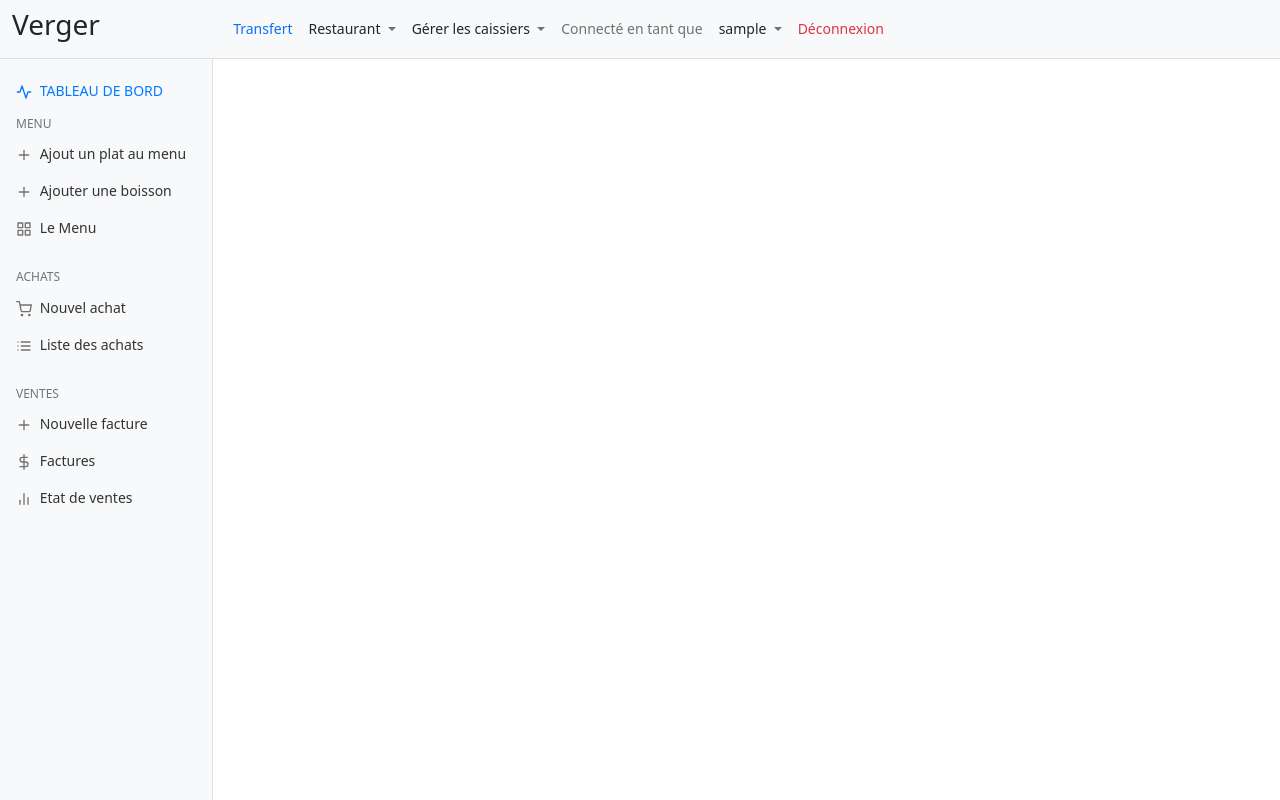
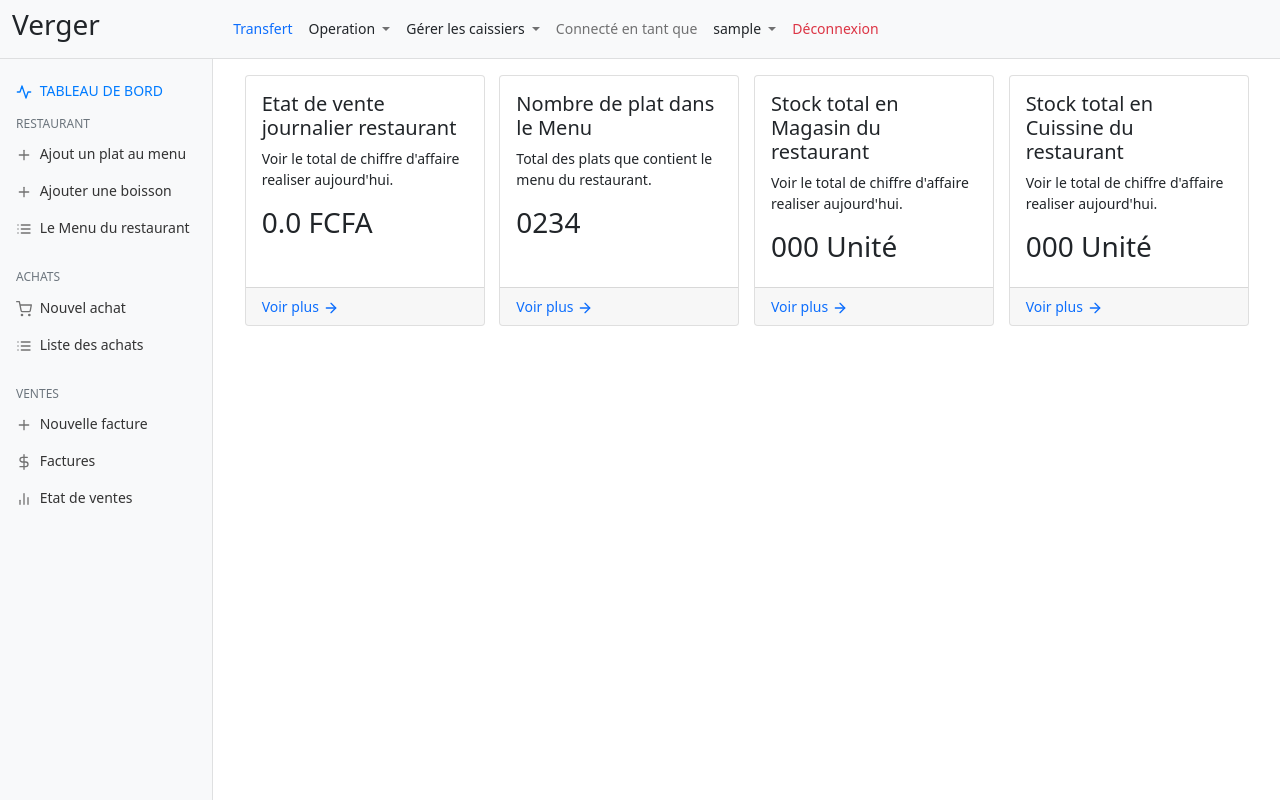
Before and after one commit to mono57/verger.stock-mgmt, a Django app: page /backoffice/ in a window 1280 px wide. Run offline with Django 3.2, Linux system fonts and the light colour scheme; the visitor is signed in with stand-in values (Sample User, id 1); some libraries are stand-ins or nearby versions.

Commit message:
add some design and state sale pages

```diff
--- a/backoffice/urls.py
+++ b/backoffice/urls.py
@@ -2,7 +2,7 @@ from django.urls import path
 from backoffice.views import (
     BuyingCreateView, BuyingEntryCreateView, DishCreateView, ProductCreateView,
     DashboardTemplateView, ProductListView,
-    RoomCreateView, RoomListView, RoomUpdateView, UserActivateDeactivateView, UserCreateView, UserListView)
+    RoomCreateView, RoomListView, RoomUpdateView, UserActivateDeactivateView, UserCreateView, UserListView, state_sale)
 
 app_name = 'backoffice'
 
@@ -25,4 +25,5 @@ urlpatterns = [
         'buying/<int:buying_pk>/product/add/',
         BuyingEntryCreateView.as_view(),
         name='buying-product-add'),
+    path('state-sale', state_sale, name='state_sale'),
 ]
--- a/backoffice/views.py
+++ b/backoffice/views.py
@@ -174,3 +174,7 @@ class UserActivateDeactivateView(LoginRequiredMixin, View):
 
         self.get_success_message(name=user, action=action)
         return redirect('backoffice:user-list')
+
+def state_sale(request):
+
+    return render(request,'backoffice/state_sale.html')
--- a/templates/base/header.html
+++ b/templates/base/header.html
@@ -26,13 +26,14 @@
           <a class="nav-link dropdown-toggle" href="#" id="navbarDropdown" role="button" data-bs-toggle="dropdown"
             aria-expanded="false">
             <span class="text-dark">
-              Restaurant</span>
+              Operation</span>
           </a>
           <ul class="dropdown-menu" aria-labelledby="navbarDropdown">
             {% if is_superuser %}
             <li><a class="dropdown-item" href="{{room_add_url}}">Ajouter une salle de vente</a></li>
             <li><a class="dropdown-item" href="{{product_add_url}}">Ajouter un produit</a></li>
             {% endif %}
+            <li><a class="dropdown-item" href="">Etat de stock</a></li>
             <li><a class="dropdown-item" href="{{product_list_url}}">Tous le produits</a></li>
             <li><a class="dropdown-item" href="{{room_list_url}}">Les salles de ventes</a></li>
 
--- a/templates/base/sidebar.html
+++ b/templates/base/sidebar.html
@@ -20,7 +20,7 @@
 
          </ul>
          <h6 class="sidebar-heading d-flex justify-content-between align-items-center px-3 mb-1 text-muted">
-             <span>Menu</span>
+             <span>Restaurant</span>
          </h6>
          <ul class="nav flex-column">
              <li class="nav-item">
@@ -39,8 +39,8 @@
              </li>
              <li class="nav-item">
                  <a class="nav-link" href="#">
-                     <span data-feather="grid"></span>
-                     Le Menu
+                     <span data-feather="list"></span>
+                     Le Menu du restaurant
                  </a>
              </li>
 
@@ -87,7 +87,7 @@
              </li>
 
              <li class="nav-item">
-                 <a class="nav-link" href="#">
+                 <a class="nav-link" href="{% url 'backoffice:state_sale' %}">
                      <span data-feather="bar-chart-2"></span>
                      Etat de ventes
                  </a>
--- a/templates/index.html
+++ b/templates/index.html
@@ -1,5 +1,70 @@
 {% extends "base.html" %}
 
 {% block content %}
-
+<div class="d-flex justify-content-around">
+    <div class="card" style="width: 15rem;">
+        <div class="card-body">
+            <h5 class="card-title">
+                Etat de vente journalier restaurant
+            </h5>
+            <p class="card-text">
+                Voir le total de chiffre d'affaire realiser aujourd'hui.
+            </p>
+            <h3>
+                0.0 FCFA
+            </h3>
+        </div>
+        <div class="card-footer text-muted text-right ">
+            <a href="#" class="card-link text-decoration-none">Voir plus <span data-feather="arrow-right"></span></a>
+        </div>
+    </div>
+    <div class="card" style="width: 15rem;">
+        <div class="card-body">
+            <h5 class="card-title">
+                Nombre de plat dans le Menu
+            </h5>
+            <p class="card-text">
+               Total des plats que contient le menu du restaurant.
+            </p>
+            <h3>
+                0234
+            </h3>
+        </div>
+        <div class="card-footer text-muted text-right ">
+            <a href="#" class="card-link text-decoration-none">Voir plus <span data-feather="arrow-right"></span></a>
+        </div>
+    </div>
+    <div class="card" style="width: 15rem;">
+        <div class="card-body">
+            <h5 class="card-title">
+                Stock total en Magasin du restaurant
+            </h5>
+            <p class="card-text">
+                Voir le total de chiffre d'affaire realiser aujourd'hui.
+            </p>
+            <h3>
+                000 Unité
+            </h3>
+        </div>
+        <div class="card-footer text-muted text-right ">
+            <a href="#" class="card-link text-decoration-none">Voir plus <span data-feather="arrow-right"></span></a>
+        </div>
+    </div>
+    <div class="card" style="width: 15rem;">
+        <div class="card-body">
+            <h5 class="card-title">
+                Stock total en Cuissine du restaurant
+            </h5>
+            <p class="card-text">
+                Voir le total de chiffre d'affaire realiser aujourd'hui.
+            </p>
+            <h3>
+                000 Unité
+            </h3>
+        </div>
+        <div class="card-footer text-muted text-right ">
+            <a href="#" class="card-link text-decoration-none">Voir plus <span data-feather="arrow-right"></span></a>
+        </div>
+    </div>
+</div>
 {% endblock content %}
```
Also changed, not shown: backoffice/templates/backoffice/state_sale.html (added, +21 -0 lines).
